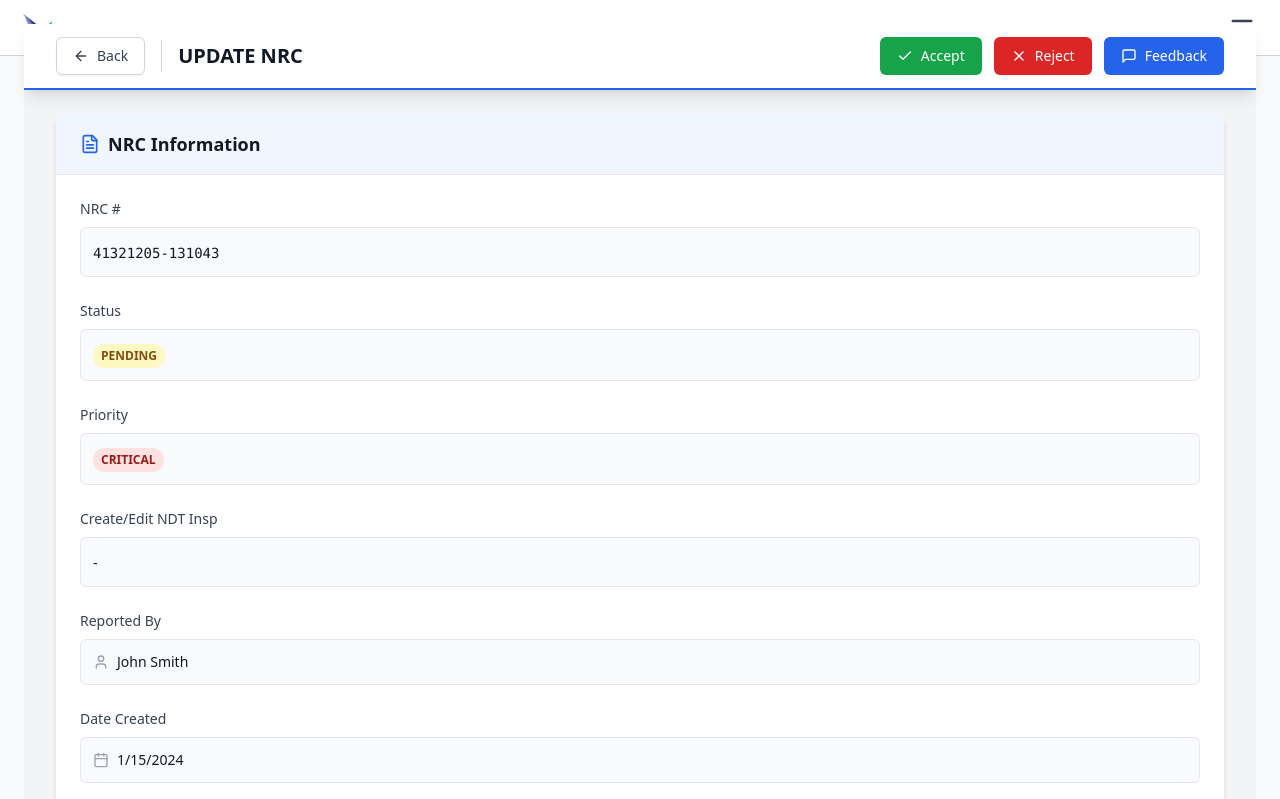
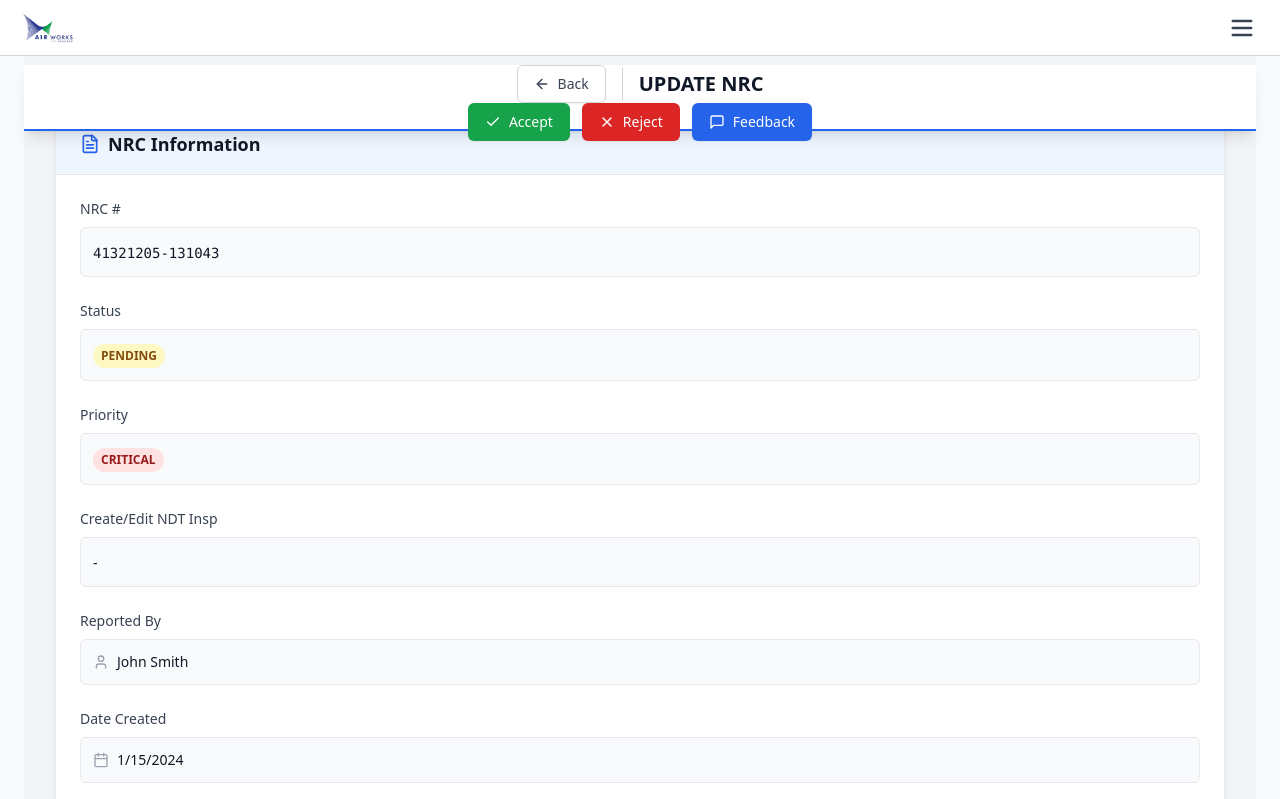
Before and after one commit to HEMANTHRAJA7/Air_Works, a React (Vite) app: page /dashboard/view-nrc/1 in a window 1280 px wide. Shown: the top 799 px of the page. Built offline with nearby package versions, Linux system fonts and the light colour scheme.

Commit message:
Submission

```diff
--- a/src/components/DashboardComponents/NrcModel.jsx
+++ b/src/components/DashboardComponents/NrcModel.jsx
@@ -126,9 +126,9 @@ const NrcDetail = () => {
   return (
     <div className="min-h-screen bg-gray-100">
       {/* Sticky Header with Actions */}
-      <div className="sticky top-0 z-50 bg-white shadow-lg border-b-2 border-blue-600">
+      <div className="sticky top-[65px] z-0 bg-white shadow-lg border-b-2 border-blue-600 py-3 md:py-0 md:top-0">
         <div className="max-w-7xl mx-auto px-4 sm:px-6 lg:px-8">
-          <div className="flex items-center justify-between h-16">
+          <div className="flex items-center justify-between h-[30%px] flex-col md:flex-row space-y-4 md:space-y-0 md:h-16">
             <div className="flex items-center space-x-4">
               <button
                 onClick={handleGoBack}
@@ -141,7 +141,7 @@ const NrcDetail = () => {
               <h1 className="text-xl font-bold text-gray-900">UPDATE NRC</h1>
             </div>
 
-            <div className="flex items-center space-x-3">
+            <div className="flex items-center space-x-3 ">
               {nrc.status === "pending" && (
                 <>
                   <button
```
